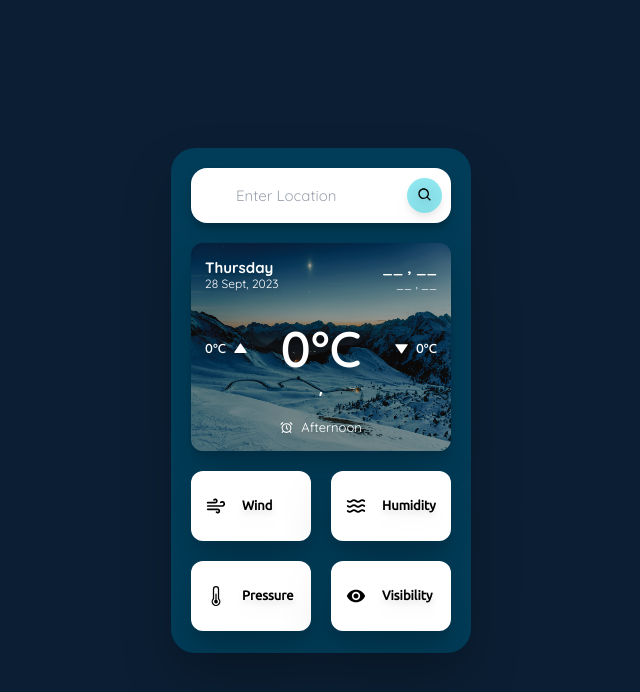
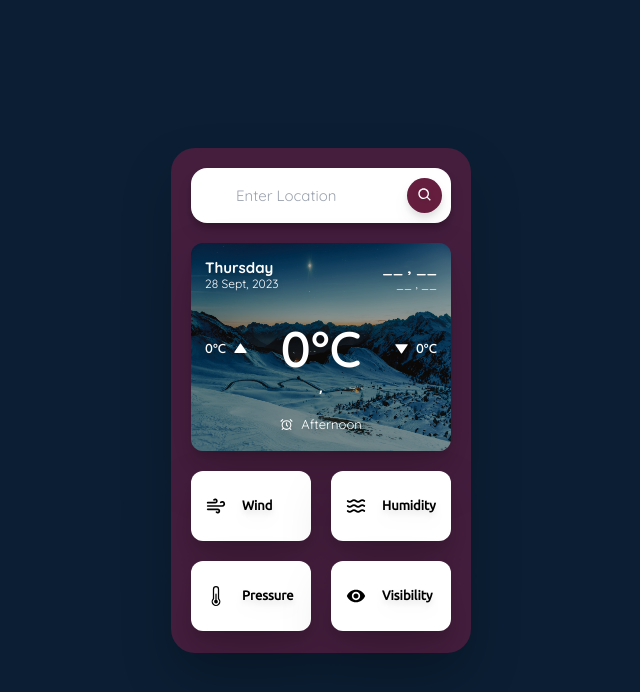
Before and after one commit to WRATH2002/weatherio, a React (Create React App) app: page / in a window 1280 px wide. Shown: the top 692 px of the page, without its empty margins (319-959 px from the left). Built offline with nearby package versions, Linux system fonts and the light colour scheme; no server answers; some icons are missing.

Commit message:
5th commit

```diff
--- a/src/App.js
+++ b/src/App.js
@@ -116,7 +116,7 @@ function App() {
   const detectKeyDown = (e) => {
     if (e.key === "Enter") {
       console.log("entered");
-      setSearch("");
+
       capletter();
     }
     // console.log(e.key);
@@ -126,6 +126,7 @@ function App() {
     if (search === "" || search === " ") {
       setSearchCity(search);
       console.log("nothing");
+      setSearch("");
     } else {
       var tempsearch = search;
       var middletempsearch = tempsearch.toLowerCase();
@@ -133,6 +134,7 @@ function App() {
         middletempsearch[0].toUpperCase() + middletempsearch.slice(1);
       console.log(updatetempsearch);
       setSearchCity(updatetempsearch);
+      setSearch("");
     }
   }
 
@@ -154,7 +156,7 @@ function App() {
         WEATHER.io
       </div> */}
       <div className="w-full h-[100vh] bg-[#0b1e33] flex justify-center items-center  drop-shadow-2xl ">
-        <div className="w-[300px] h-[505px] bg-[#013c58] rounded-3xl  drop-shadow-2xl p-[20px]">
+        <div className="w-[300px] h-[505px] bg-[#451e3e] rounded-3xl  drop-shadow-2xl p-[20px]">
           <div className="w-full flex justify-center items-center mt-[0px] drop-shadow-lg">
             <FaLocationDot
               className="ml-[11px] mr-[-32px] drop-shadow-lg  "
@@ -171,7 +173,7 @@ function App() {
             <button
               // onKeyDown={(e) => detectKeyDown(e)}
               onClick={() => capletter()}
-              className="w-[35px] ml-[-44px]  drop-shadow-lg  h-[35px] rounded-full flex justify-center items-center  bg-[#57dae8a6] mr-[4px]"
+              className="w-[35px] ml-[-44px] text-white drop-shadow-lg  h-[35px] rounded-full flex justify-center items-center  bg-[#651e3e] mr-[4px]"
             >
               <BiSearch className="drop-shadow-lg" />
             </button>
@@ -388,7 +390,7 @@ function App() {
                     </span>
                   </div>
                   <span
-                    className="font-semibold text-white mt-[-10px] text-[16px] select-none drop-shadow-lg"
+                    className="font-semibold text-white mt-[-10px] text-[14px] select-none drop-shadow-lg"
                     style={{ zIndex: "5" }}
                   >
                     {/* {data?.cod === "400" ? (
```
